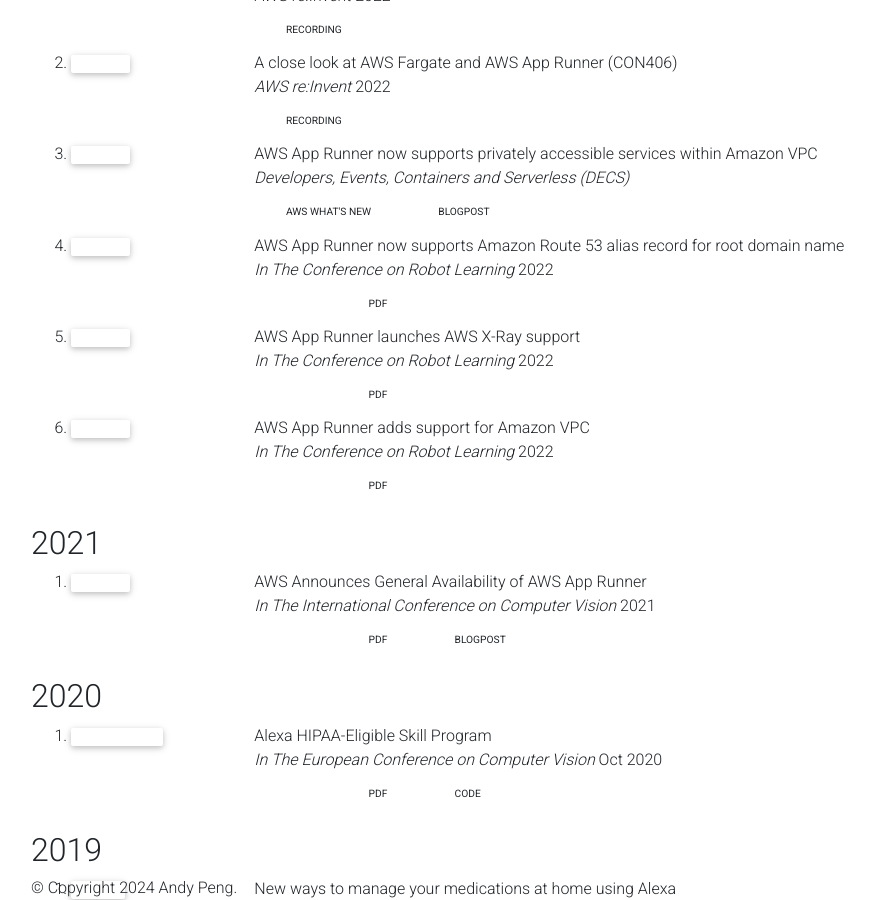
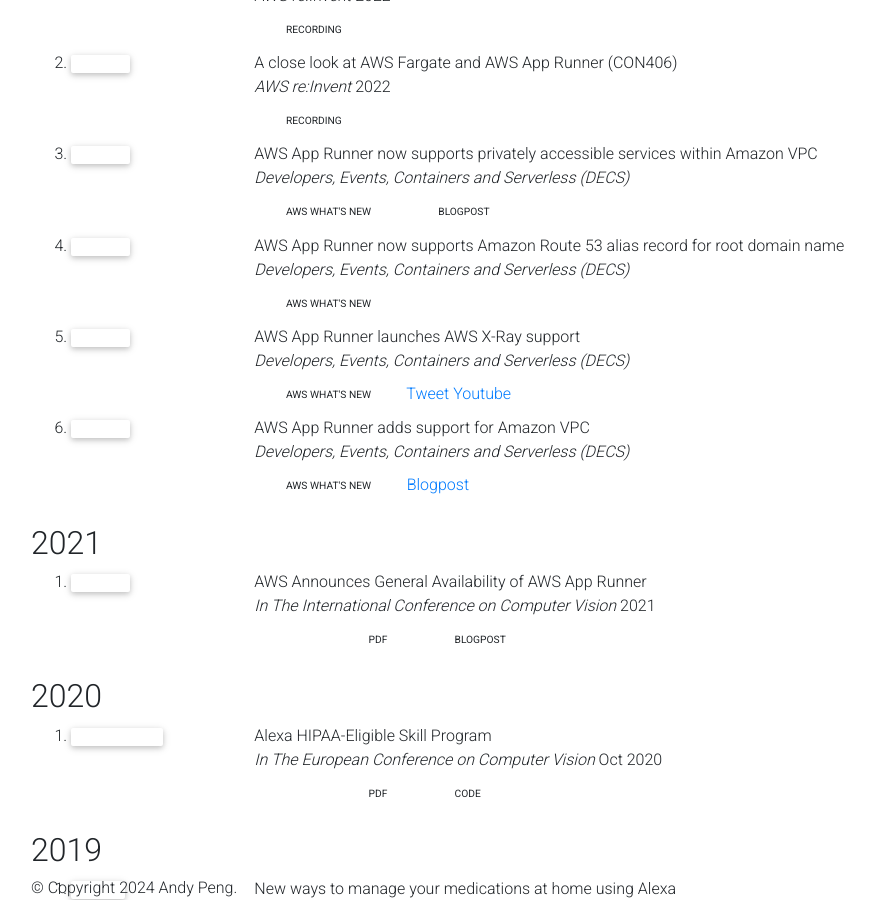
Before and after one commit to gfw001/gfw001.github.io, a Jekyll site: the page products.html, which Jekyll copies as it is, in a window 1280 px wide and 900 px high, scrolled down 1218 px. Shown: the whole window, without its empty margins (54-929 px from the left). Built offline with Jekyll 4.4.1, drawn with Linux system fonts in a browser that asks for light colours; nearby versions of some CDN libraries; library files that are not in the unit come from our copies; comment, search, counter and statistics services are not loaded; a style sheet for code colours, icons or effects is not loaded.

Commit message:
Update products.html

```diff
--- a/products.html
+++ b/products.html
@@ -155,30 +155,45 @@
          <li>
             <div class="row">
                <div class="col-sm-2 abbr"><abbr class="badge">Compute</abbr></div>
-               <div id="huang2022selfsup" class="col-sm-8">
+               <div id="mao2023agent" class="col-sm-8">
                   <div class="title">AWS App Runner now supports Amazon Route 53 alias record for root domain name</div>
-                  <div class="periodical"> <em>In The Conference on Robot Learning</em> 2022 </div>
-                  <div class="links"> <a class="bibtex btn btn-sm z-depth-0" role="button">Bib</a> <a href="https://openreview.net/forum?id=nuAGobCwb8V" class="btn btn-sm z-depth-0" role="button" target="_blank" rel="noopener noreferrer">PDF</a> </div>
+                  <div class="periodical"> <em>Developers, Events, Containers and Serverless (DECS)</em> </div>
+                  <div class="links">
+                     <a href="https://aws.amazon.com/about-aws/whats-new/2022/09/aws-app-runner-supports-amazon-route-53-alias-record-root-domain-name/" class="btn btn-sm z-depth-0" role="button" rel="external nofollow noopener" target="_blank">AWS What's New</a>
+               </div>
+               <div class="badges">
+                  <span class="altmetric-embed" data-hide-no-mentions="true" data-hide-less-than="15" data-badge-type="2" data-badge-popover="right"></span> <span class="__dimensions_badge_embed__" data-pmid="" data-hide-zero-citations="true" data-style="small_rectangle" data-legend="hover-right" style="margin-bottom: 3px;"></span>
                </div>
             </div>
          </li>
          <li>
             <div class="row">
                <div class="col-sm-2 abbr"><abbr class="badge">Compute</abbr></div>
-               <div id="huang2022selfsup" class="col-sm-8">
+               <div id="mao2023agent" class="col-sm-8">
                   <div class="title">AWS App Runner launches AWS X-Ray support</div>
-                  <div class="periodical"> <em>In The Conference on Robot Learning</em> 2022 </div>
-                  <div class="links"> <a class="bibtex btn btn-sm z-depth-0" role="button">Bib</a> <a href="https://openreview.net/forum?id=nuAGobCwb8V" class="btn btn-sm z-depth-0" role="button" target="_blank" rel="noopener noreferrer">PDF</a> </div>
+                  <div class="periodical"> <em>Developers, Events, Containers and Serverless (DECS)</em> </div>
+                  <div class="links">
+                     <a href="https://aws.amazon.com/about-aws/whats-new/2022/04/aws-app-runner-x-ray-support/" class="btn btn-sm z-depth-0" role="button" rel="external nofollow noopener" target="_blank">AWS What's New</a>
+                     <a href="https://twitter.com/realadamjkeller/status/1513965561671151617?s=20" role="button" rel="external nofollow noopener" target="_blank">Tweet</a>
+                     <a href="https://youtu.be/cVr8N7enCMM" role="button" rel="external nofollow noopener" target="_blank">Youtube</a>
+               </div>
+               <div class="badges">
+                  <span class="altmetric-embed" data-hide-no-mentions="true" data-hide-less-than="15" data-badge-type="2" data-badge-popover="right"></span> <span class="__dimensions_badge_embed__" data-pmid="" data-hide-zero-citations="true" data-style="small_rectangle" data-legend="hover-right" style="margin-bottom: 3px;"></span>
                </div>
             </div>
          </li>
          <li>
             <div class="row">
                <div class="col-sm-2 abbr"><abbr class="badge">Compute</abbr></div>
-               <div id="huang2022selfsup" class="col-sm-8">
+               <div id="mao2023agent" class="col-sm-8">
                   <div class="title">AWS App Runner adds support for Amazon VPC</div>
-                  <div class="periodical"> <em>In The Conference on Robot Learning</em> 2022 </div>
-                  <div class="links"> <a class="bibtex btn btn-sm z-depth-0" role="button">Bib</a> <a href="https://openreview.net/forum?id=nuAGobCwb8V" class="btn btn-sm z-depth-0" role="button" target="_blank" rel="noopener noreferrer">PDF</a> </div>
+                  <div class="periodical"> <em>Developers, Events, Containers and Serverless (DECS)</em> </div>
+                  <div class="links">
+                     <a href="https://aws.amazon.com/about-aws/whats-new/2022/02/aws-app-runner-amazon-vpc/" class="btn btn-sm z-depth-0" role="button" rel="external nofollow noopener" target="_blank">AWS What's New</a>
+                     <a href="https://aws.amazon.com/blogs/containers/deep-dive-on-aws-app-runner-vpc-networking/" role="button" rel="external nofollow noopener" target="_blank">Blogpost</a>
+               </div>
+               <div class="badges">
+                  <span class="altmetric-embed" data-hide-no-mentions="true" data-hide-less-than="15" data-badge-type="2" data-badge-popover="right"></span> <span class="__dimensions_badge_embed__" data-pmid="" data-hide-zero-citations="true" data-style="small_rectangle" data-legend="hover-right" style="margin-bottom: 3px;"></span>
                </div>
             </div>
          </li>
```
